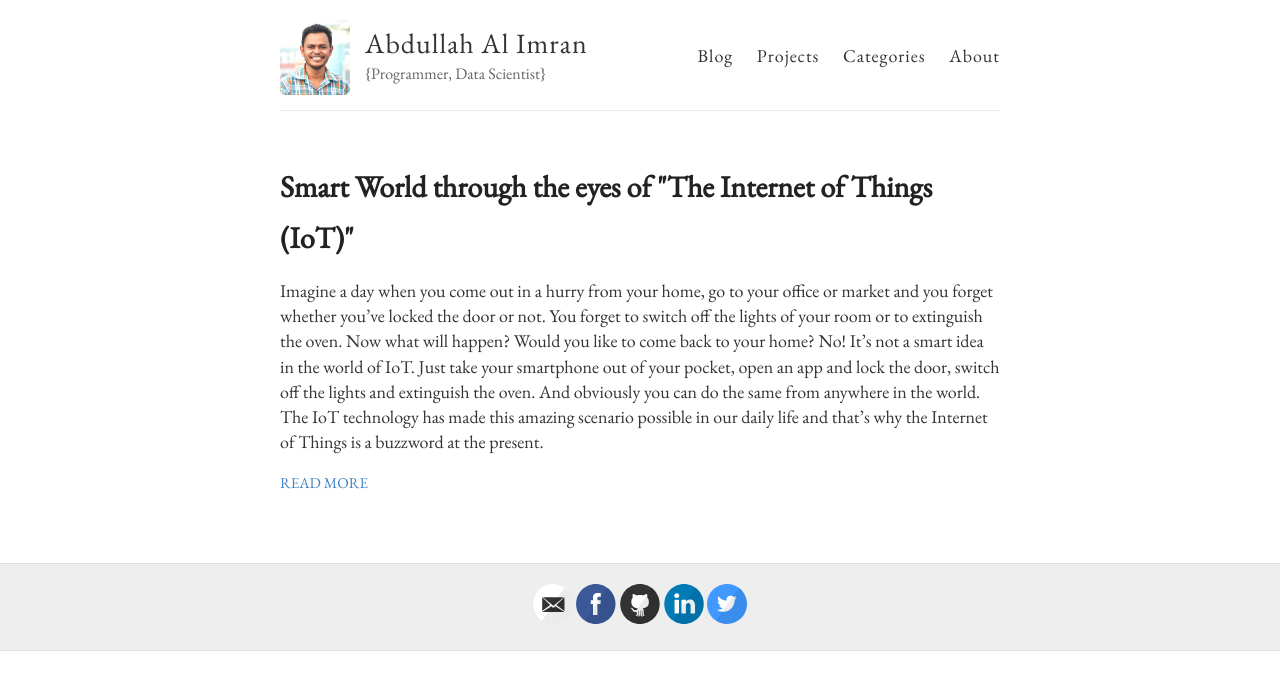
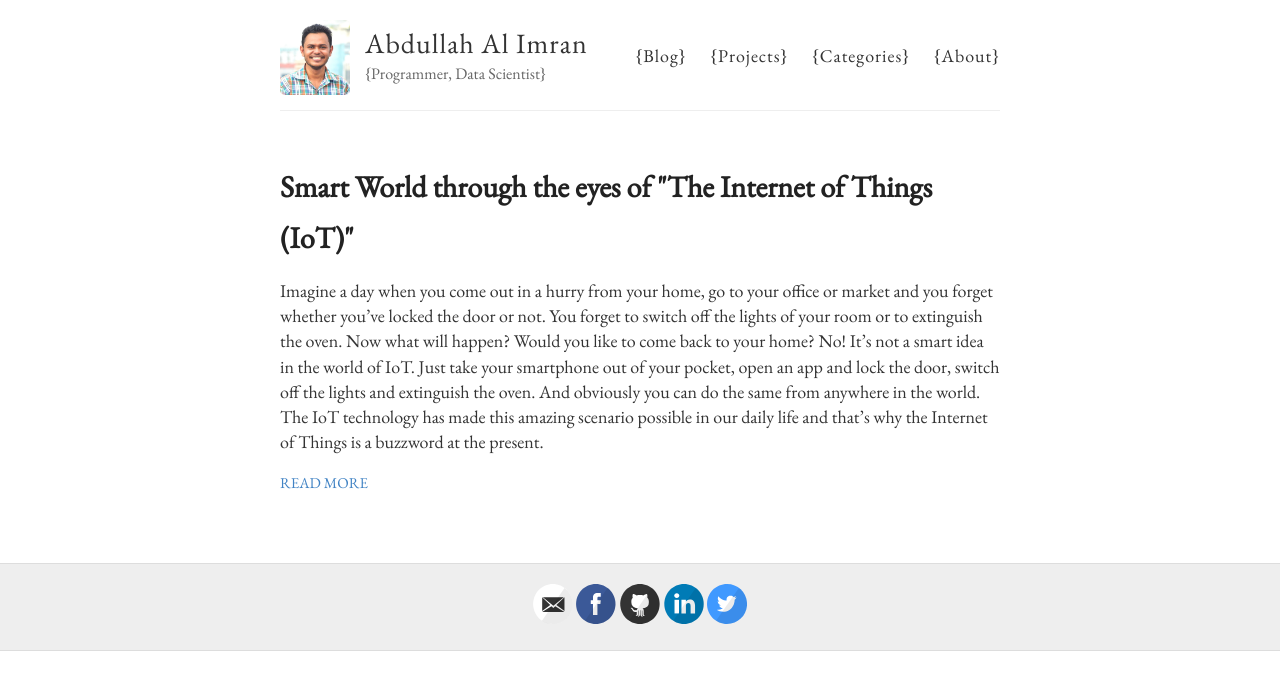
Before and after one commit to abdalimran/abdalimran.github.io, a Jekyll site: the page built from index.html, in a window 1280 px wide. Shown: the top 690 px of the page. Built offline with Jekyll 4.4.1, drawn with Linux system fonts in a browser that asks for light colours.

Commit message:
Initial commit.

```diff
--- a/_layouts/default.html
+++ b/_layouts/default.html
@@ -27,10 +27,10 @@
           </div>
 
           <nav>
-            <a href="{{ site.baseurl }}/">Blog</a>
-            <a target="_blank" href="https://github.com/abdalimran">Projects</a>
-            <a target="_blank" href="https://github.com/abdalimran">Categories</a>
-            <a href="{{ site.baseurl }}/about">About</a>
+            <a href="{{ site.baseurl }}/">{Blog}</a>
+            <a target="_blank" href="https://github.com/abdalimran">{Projects}</a>
+            <a target="_blank" href="https://github.com/abdalimran">{Categories}</a>
+            <a href="{{ site.baseurl }}/about">{About}</a>
           </nav>
         </header>
       </div>
```
